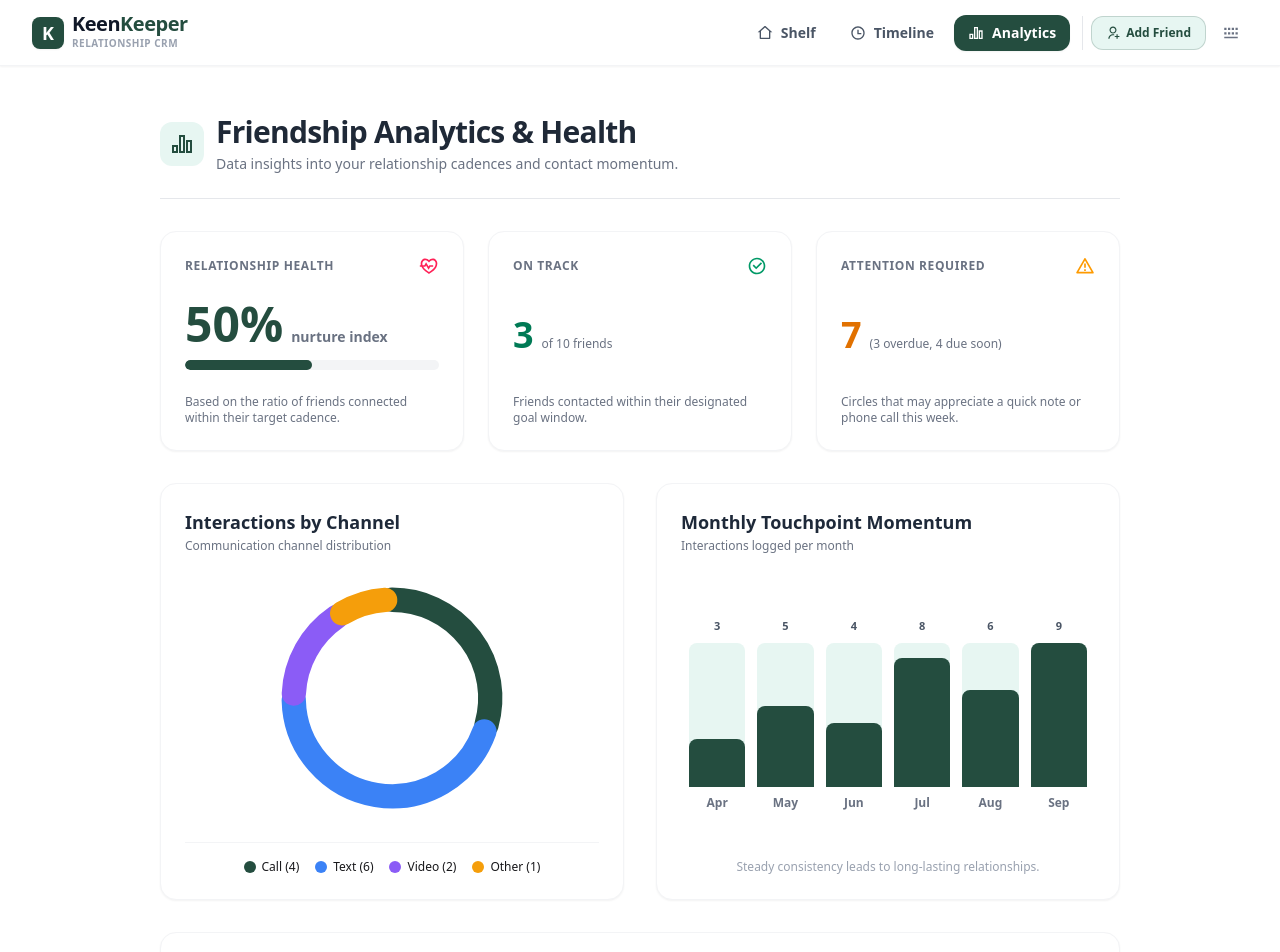
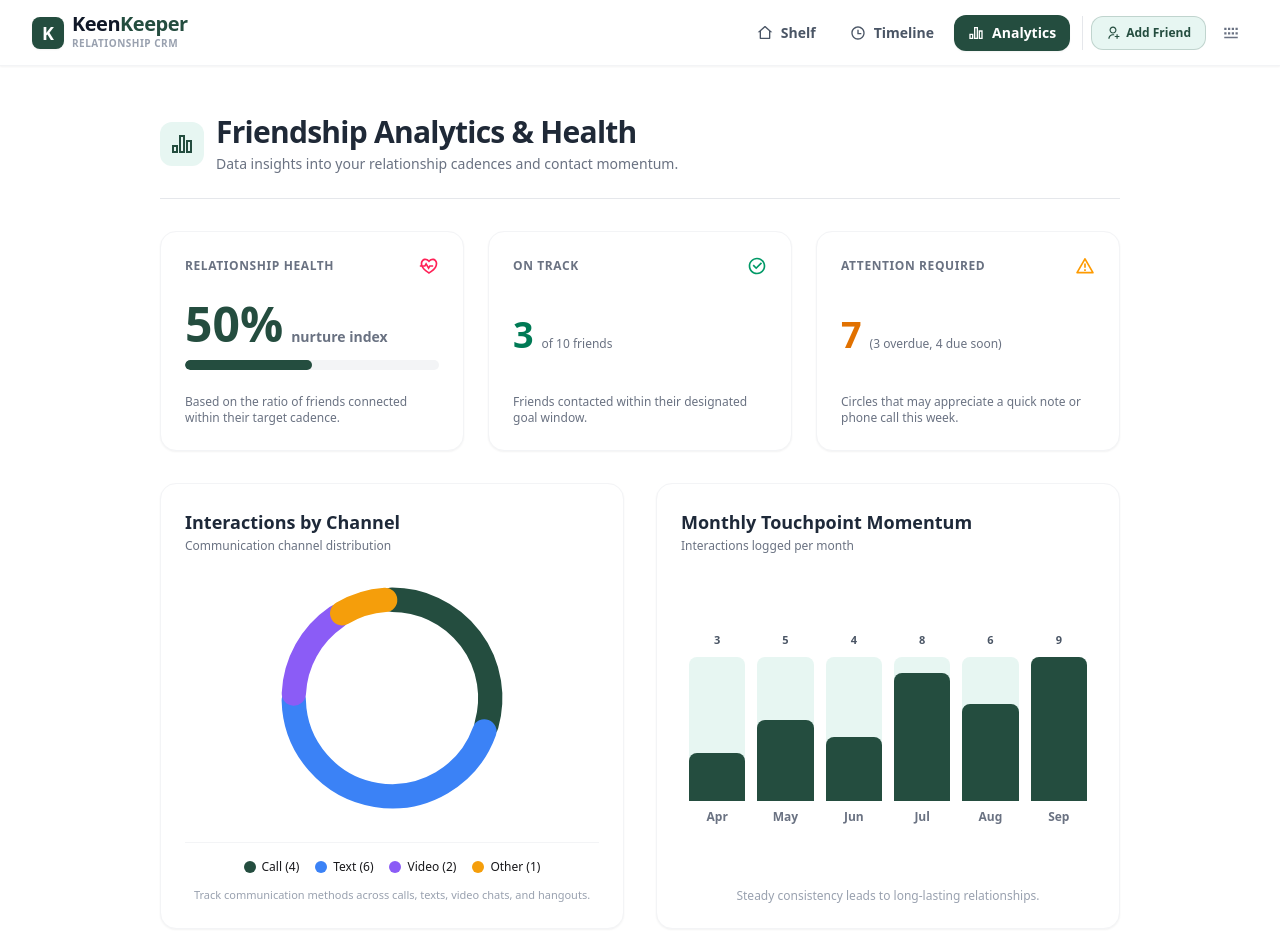
Before and after one commit to ruhul2003/Keen-Keeper, a Next.js app in the folder frontend/: page /stats in a window 1280 px wide. Shown: the top 952 px of the page. Built offline with nearby package versions, Linux system fonts and the light colour scheme; no server answers.

Commit message:
Add explanatory caption below communication channel breakdown chart.

```diff
--- a/frontend/src/Components/Stats.jsx
+++ b/frontend/src/Components/Stats.jsx
@@ -211,6 +211,9 @@ const Stats = () => {
               </div>
             )}
           </div>
+          <p className="text-[11px] text-gray-400 text-center mt-3">
+            Track communication methods across calls, texts, video chats, and hangouts.
+          </p>
         </div>
 
         {/* MONTHLY MOMENTUM BARS */}
```
